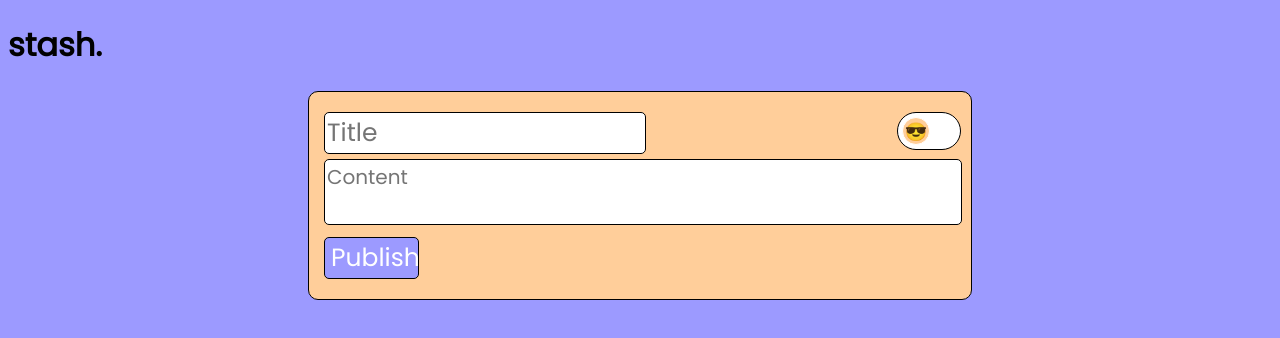
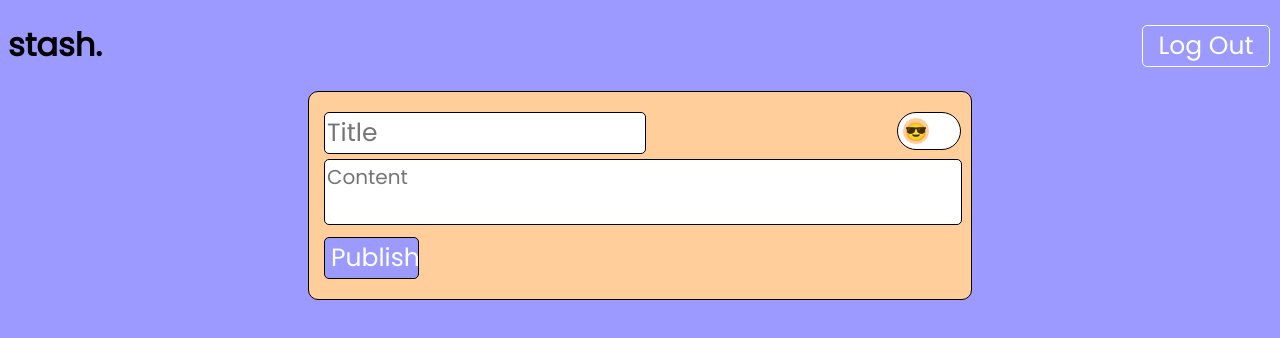
Before and after one commit to aimyv/lap-2-code-challenge, a plain HTML site: page client/feed.html in a window 1280 px wide. Drawn offline with Linux system fonts and the light colour scheme.

Commit message:
added log out button to feed

```diff
--- a/client/feed.html
+++ b/client/feed.html
@@ -19,5 +19,6 @@
         </label>
         <input id="publish" type="submit" value="Publish">
     </div>
+    <input id="out" type="button" value="Log Out" onclick="window.location.href='./index.html';">
 </body>
 </html>
--- a/client/styles.css
+++ b/client/styles.css
@@ -91,6 +91,21 @@ textarea {
     width: 15%;
 }
 
+#out {
+    background-color: var(--purple);
+    color: white;
+    border: solid white 1px;
+    width: 10%;
+    position: absolute;
+    top: 20px;
+    right: 10px;
+}
+
+#out:hover {
+    background-color: white;
+    color: var(--purple);
+}
+
 /* Slider stuff below */
 
 /* The switch - the box around the slider */
```
